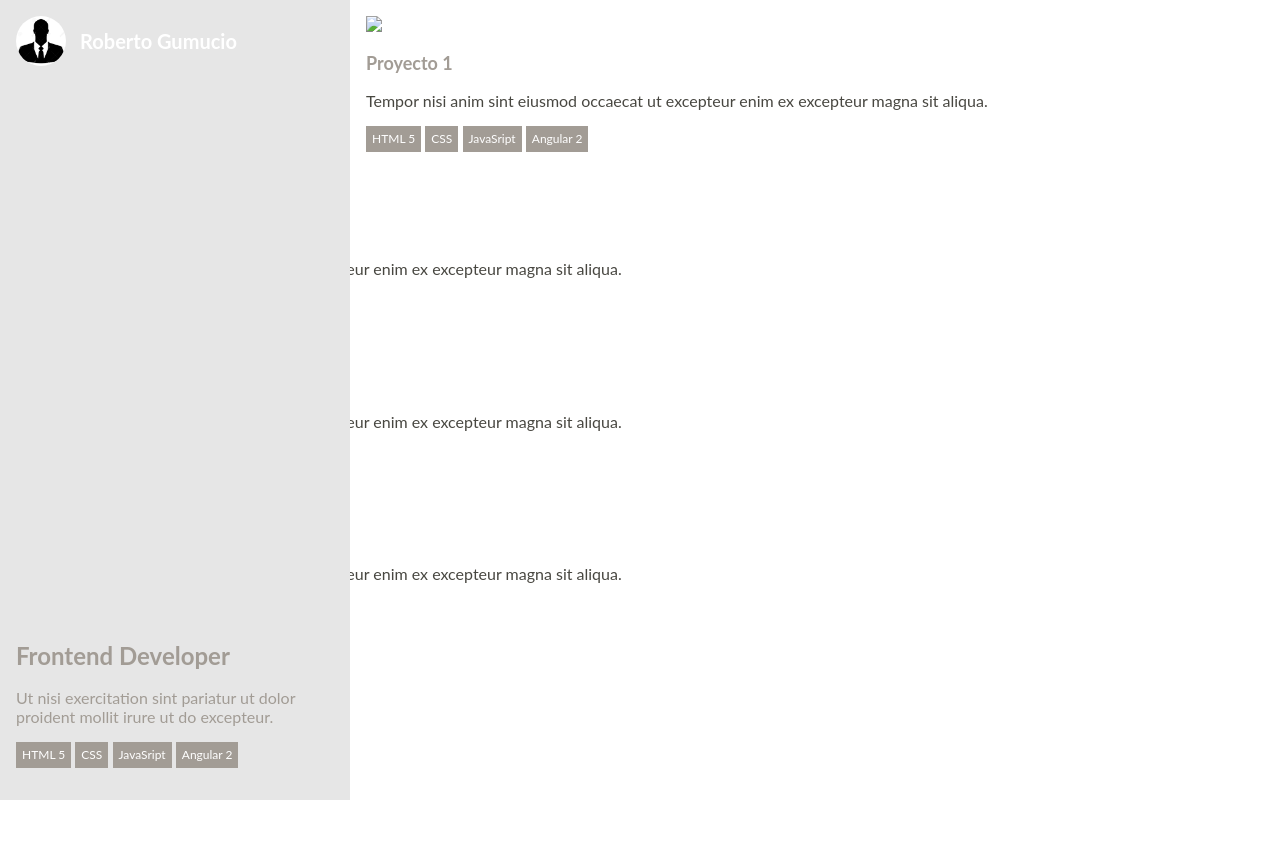
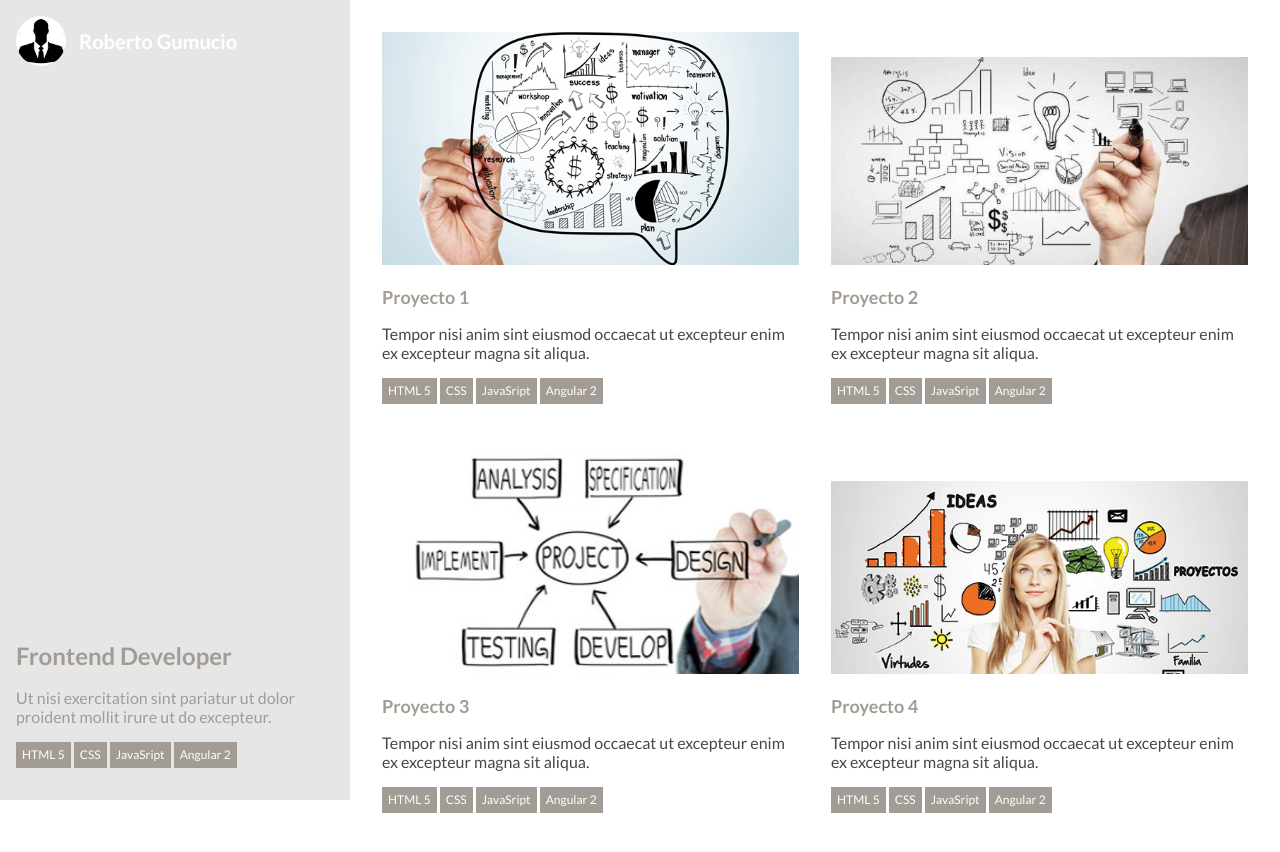
Before and after one commit to rggdev/portfolio, a plain HTML site: page index.html in a window 1280 px wide. Before the commit the page ends 800 px from the top, so only its background shows below. Drawn offline with Linux system fonts and the light colour scheme.

Commit message:
Add files via upload

```diff
--- a/index.html
+++ b/index.html
@@ -5,6 +5,7 @@
 	<title>RG Portfolio</title>
 	<link rel="stylesheet" type="text/css" href="css/styles.css">
 	<link rel="stylesheet" type="text/css" href="vendor/normalize.css">
+	<link href="https://fonts.googleapis.com/css?family=Lato:400,700" rel="stylesheet">
 </head>
 <body>
 	<section class="lateral">
@@ -26,53 +27,56 @@
 		</div>
 	</section>
 	<section class="proyectos">
-		<article>
-			<img src="img/proyecto1.png" class="proyecto__imagen">
+		<div class="row">
+		<article class="proyecto">
+			<img src="img/proyecto1.jpg" class="proyecto__imagen">
 			<h3 class="proyecto__titulo">Proyecto 1</h3>
 			<p class="proyecto__descripcion">Tempor nisi anim sint eiusmod occaecat ut excepteur enim ex excepteur magna sit aliqua.</p>
-		</article>
 			<ul class="habilidades">
 				<li class="habilidad">HTML 5</li>
 				<li class="habilidad">CSS</li>
 				<li class="habilidad">JavaSript</li>
 				<li class="habilidad">Angular 2</li>
 			</ul>
-	</section>
-	<article>
-			<img src="img/proyecto1.png" class="proyecto__imagen">
+		</article>
+
+		<article class="proyecto">
+			<img src="img/proyecto2.jpg" class="proyecto__imagen">
 			<h3 class="proyecto__titulo">Proyecto 2</h3>
 			<p class="proyecto__descripcion">Tempor nisi anim sint eiusmod occaecat ut excepteur enim ex excepteur magna sit aliqua.</p>
-		</article>
 			<ul class="habilidades">
 				<li class="habilidad">HTML 5</li>
 				<li class="habilidad">CSS</li>
 				<li class="habilidad">JavaSript</li>
 				<li class="habilidad">Angular 2</li>
 			</ul>
-	</section>
-	<article>
-			<img src="img/proyecto1.png" class="proyecto__imagen">
+		</article>
+		</div>
+		<div class="row">
+		<article class="proyecto">
+			<img src="img/proyecto3.jpg" class="proyecto__imagen">
 			<h3 class="proyecto__titulo">Proyecto 3</h3>
 			<p class="proyecto__descripcion">Tempor nisi anim sint eiusmod occaecat ut excepteur enim ex excepteur magna sit aliqua.</p>
-		</article>
 			<ul class="habilidades">
 				<li class="habilidad">HTML 5</li>
 				<li class="habilidad">CSS</li>
 				<li class="habilidad">JavaSript</li>
 				<li class="habilidad">Angular 2</li>
 			</ul>
-	</section>
-	<article>
-			<img src="img/proyecto1.png" class="proyecto__imagen">
+		</article>
+
+		<article class="proyecto">
+			<img src="img/proyecto4.jpg" class="proyecto__imagen">
 			<h3 class="proyecto__titulo">Proyecto 4</h3>
 			<p class="proyecto__descripcion">Tempor nisi anim sint eiusmod occaecat ut excepteur enim ex excepteur magna sit aliqua.</p>
-		</article>
 			<ul class="habilidades">
 				<li class="habilidad">HTML 5</li>
 				<li class="habilidad">CSS</li>
 				<li class="habilidad">JavaSript</li>
 				<li class="habilidad">Angular 2</li>
 			</ul>
+		</article>
+		</div>
 	</section>
 </body>
 </html>
```
Lines whose indentation alone changed are shown as unchanged.
